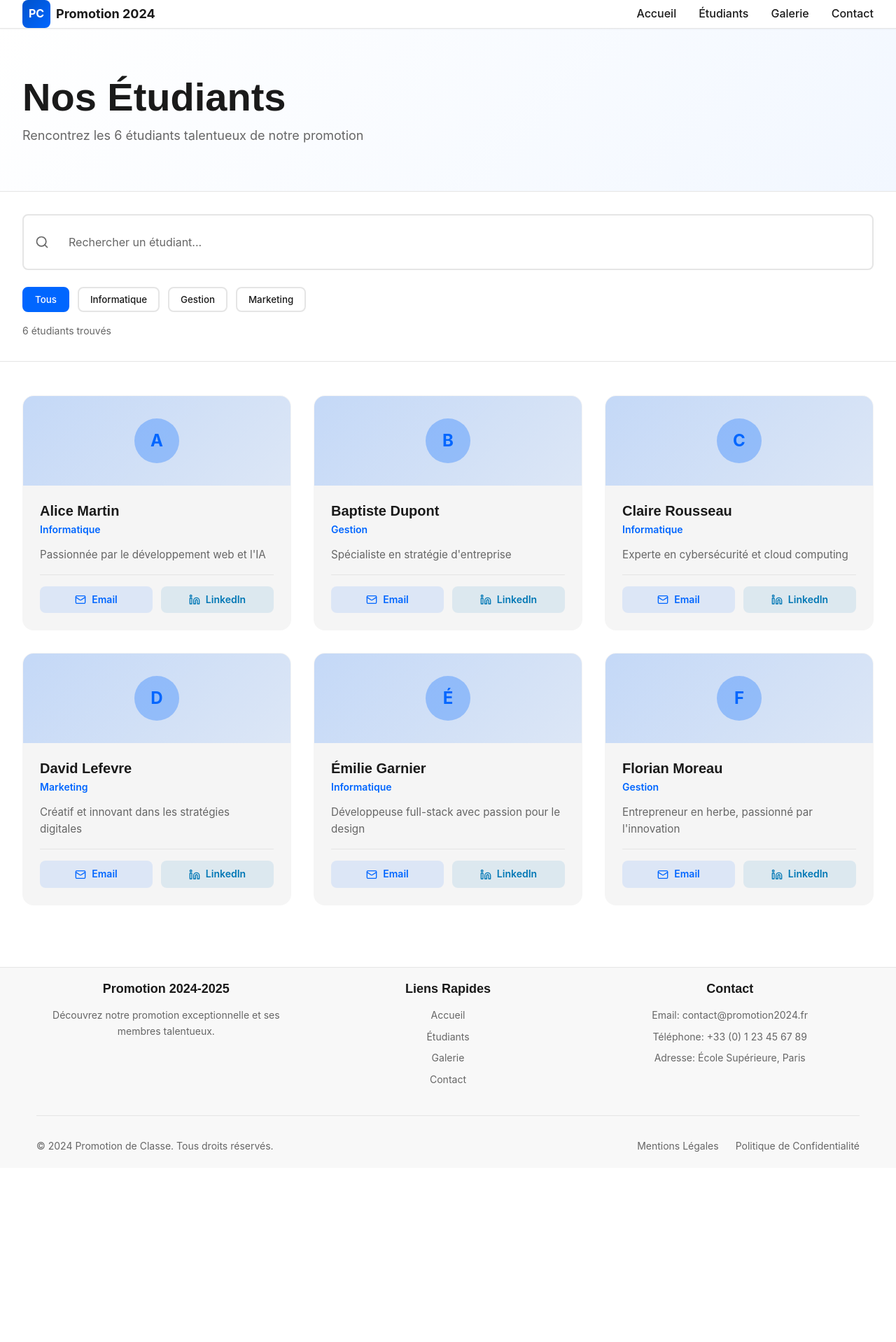
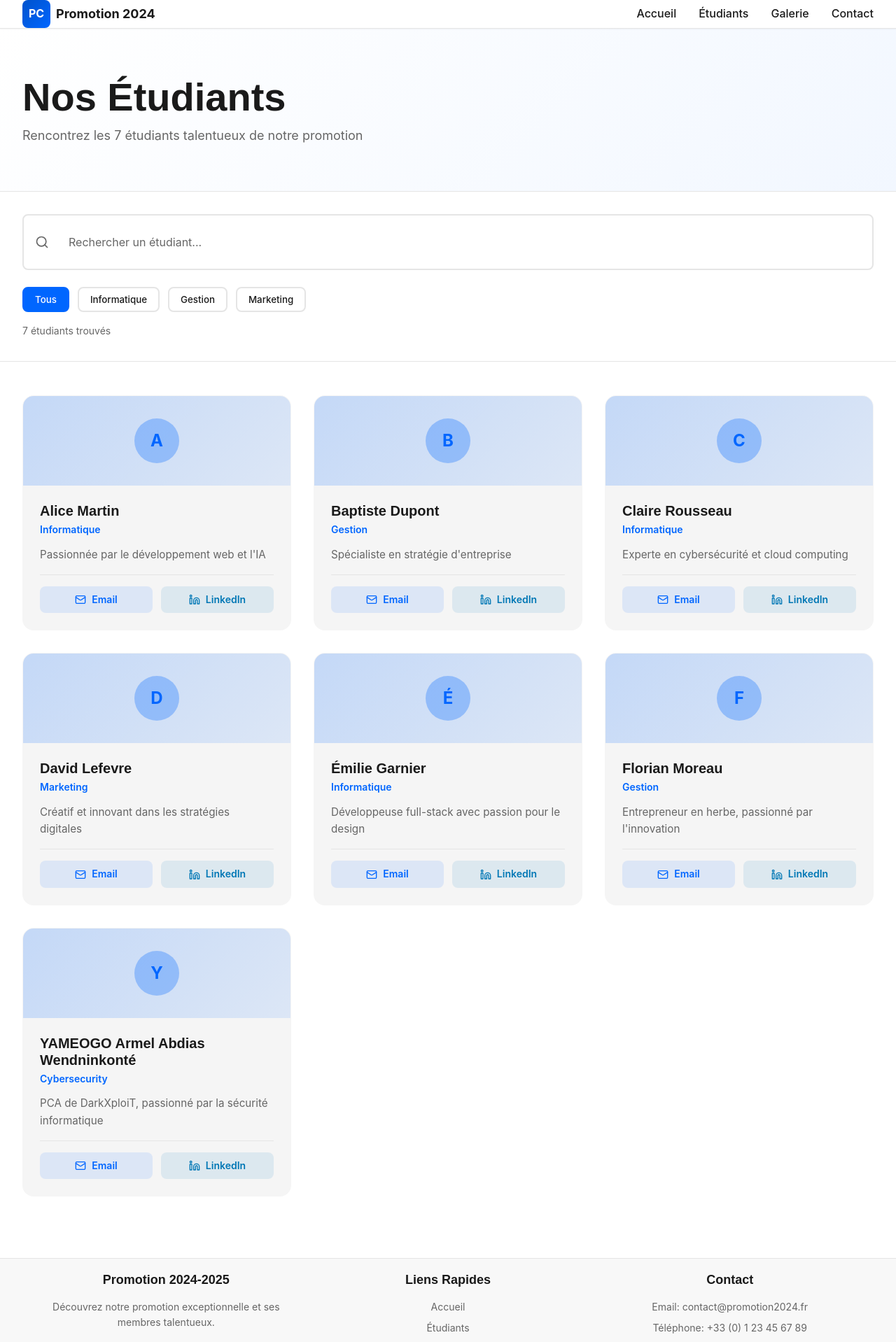
Before and after one commit to Severin-Dembele/ci_cd, a React (Vite) app: page /etudiants in a window 1280 px wide. Shown: the top 1918 px of the page at 70% size. Before the commit the page ends 1669 px from the top, so only its background shows below. Built offline with nearby package versions, Linux system fonts and the light colour scheme.

Commit message:
Ajout des informations de Armel

```diff
--- a/src/pages/Etudiants.tsx
+++ b/src/pages/Etudiants.tsx
@@ -60,6 +60,14 @@ const STUDENTS: Student[] = [
     bio: 'Entrepreneur en herbe, passionné par l\'innovation',
     email: 'florian.moreau@example.com',
     linkedin: 'linkedin.com/in/florian-moreau',
+  },
+  {
+    id: 7,
+    name: 'YAMEOGO Armel Abdias Wendninkonté',
+    specialization: 'Cybersecurity',
+    bio: 'PCA de DarkXploiT, passionné par la sécurité informatique',
+    email: 'aabdiaswyameogo02@gmail.com',
+    linkedin: 'www.linkedin.com/in/armel-abdias-wendninkonté-yameogo-342548267',
   },
 ];
 
```
Also changed, not shown: 1 other file (tests, documents, lock files or other folders).
